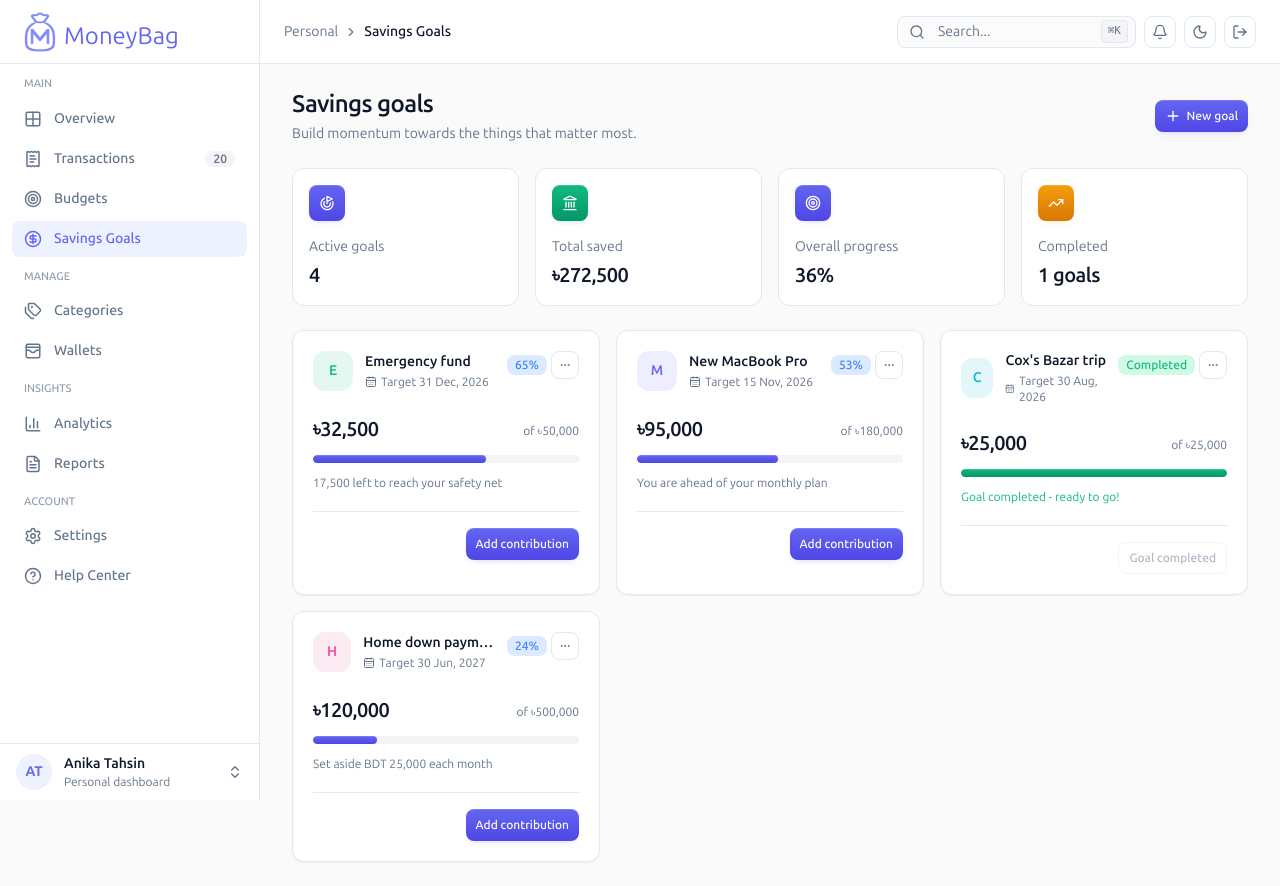
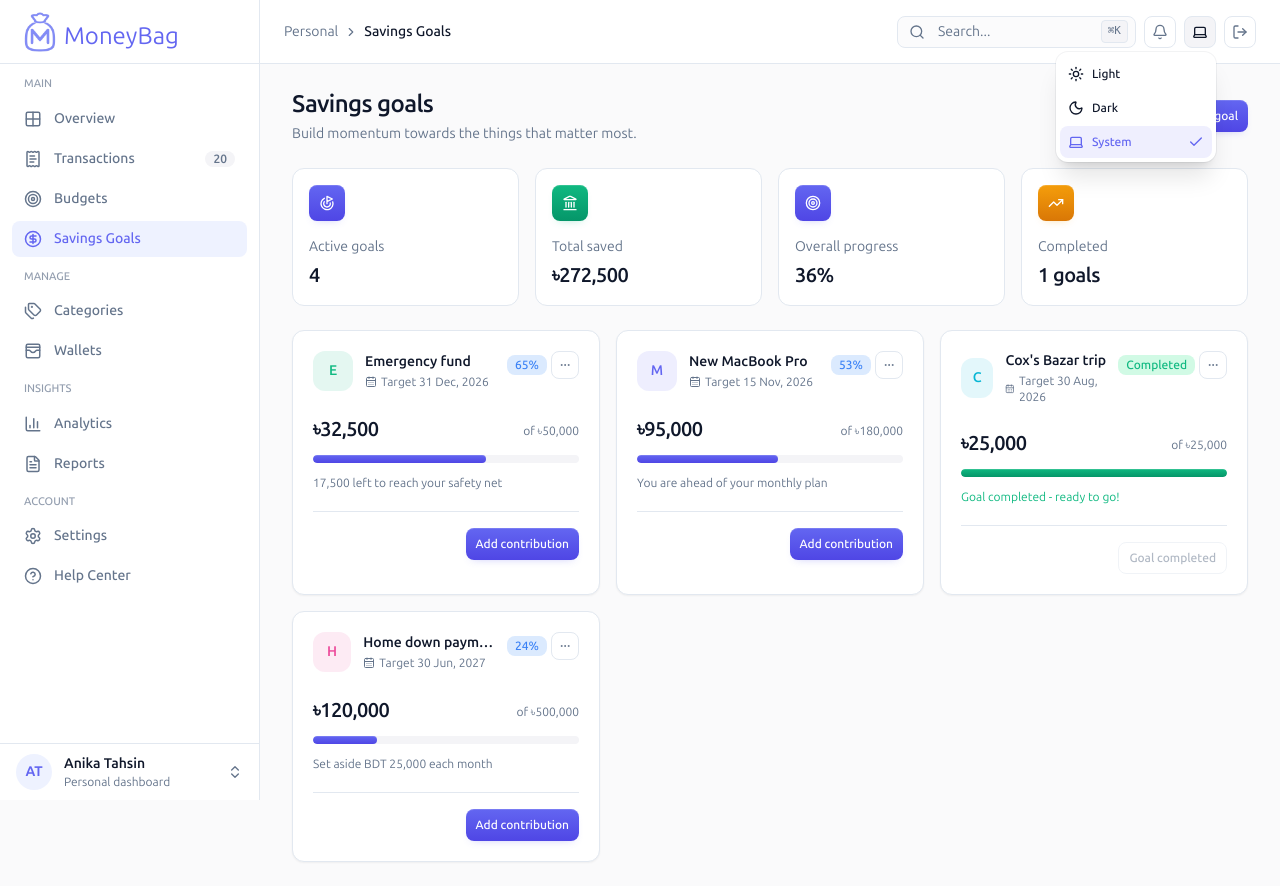
Before and after one commit to mdnuruzzamannirob/moneybag, a Next.js app: page /goals in a window 1280 px wide. Both pictures are taken after a click on the button 1200 px from the left and 31 px from the top of the page. Built offline with nearby package versions, Linux system fonts and the light colour scheme.

Commit message:
feat: implement theme selection in Topbar with dynamic icon display

```diff
--- a/src/components/layout/Topbar.tsx
+++ b/src/components/layout/Topbar.tsx
@@ -1,5 +1,5 @@
-import { useTheme } from '@/providers/theme-provider';
-import { Bell, Link, LogOut, Menu, Moon, Search, Sun } from 'lucide-react';
+import { useTheme, type Theme } from '@/providers/theme-provider';
+import { Bell, Check, Laptop, Link, LogOut, Menu, Moon, Search, Sun } from 'lucide-react';
 import { usePathname, useRouter } from 'next/navigation';
 import { useEffect, useRef, useState } from 'react';
 import {
@@ -14,6 +14,17 @@ import {
 import { Dialog, DialogContent, DialogDescription, DialogHeader, DialogTitle } from '../ui/dialog';
 import { NavSection } from './DashboardShell';
 import { wallets } from '@/components/user/wallet-data';
+import { cn } from '@/lib/utils';
+
+const themeOptions = [
+  { icon: Sun, label: 'Light', value: 'light' },
+  { icon: Moon, label: 'Dark', value: 'dark' },
+  { icon: Laptop, label: 'System', value: 'system' },
+] as const satisfies readonly {
+  icon: typeof Sun;
+  label: string;
+  value: Theme;
+}[];
 
 export default function Topbar({
   onMenuClick,
@@ -24,12 +35,13 @@ export default function Topbar({
   showAddButton: boolean;
   sections: NavSection[];
 }) {
-  const { resolvedTheme, toggleTheme } = useTheme();
+  const { setTheme, theme } = useTheme();
   const router = useRouter();
   const pathname = usePathname();
   const [searchOpen, setSearchOpen] = useState(false);
   const [query, setQuery] = useState('');
   const [logoutOpen, setLogoutOpen] = useState(false);
+  const [themeMenuOpen, setThemeMenuOpen] = useState(false);
   const inputRef = useRef<HTMLInputElement>(null);
   const items = sections.flatMap((section) =>
     section.items.map((item) => ({ ...item, section: section.label })),
@@ -73,6 +85,8 @@ export default function Topbar({
     ? [base, { href: '/wallets', label: 'Wallets' }, { label: wallet.name }]
     : [base, { label: active?.label || 'Dashboard' }];
   const currentLabel = wallet?.name ?? active?.label ?? 'Dashboard';
+  const selectedTheme = themeOptions.find((option) => option.value === theme) ?? themeOptions[2];
+  const ThemeIcon = selectedTheme.icon;
   const notifications = [
     {
       title: 'Budget reminder',
@@ -230,9 +244,43 @@ export default function Topbar({
           </div>
         </AppPopover>
 
-        <AppButton aria-label="Theme" onClick={toggleTheme} size="icon-sm" tone="secondary">
-          {resolvedTheme === 'dark' ? <Sun className="size-4" /> : <Moon className="size-4" />}
-        </AppButton>
+        <AppPopover
+          align="end"
+          contentClassName="w-40 gap-0 p-1"
+          onOpenChange={setThemeMenuOpen}
+          open={themeMenuOpen}
+
+          trigger={
+            <AppButton aria-label={`Theme: ${selectedTheme.label}`} size="icon-sm" tone="secondary">
+              <ThemeIcon className="size-4" />
+            </AppButton>
+          }
+        >
+          <div className="mt-0.5 space-y-0.5">
+            {themeOptions.map(({ icon: Icon, label, value }) => {
+              const selected = theme === value;
+              return (
+                <button
+                  aria-pressed={selected}
+                  className={cn(
+                    'flex h-8 w-full items-center gap-2 rounded-md px-2 text-left text-xs font-medium transition-colors hover:bg-muted',
+                    selected && 'bg-primary/10 text-primary hover:bg-primary/10',
+                  )}
+                  key={value}
+                  onClick={() => {
+                    setTheme(value);
+                    setThemeMenuOpen(false);
+                  }}
+                  type="button"
+                >
+                  <Icon className="size-4 shrink-0" />
+                  <span className="min-w-0 flex-1 truncate">{label}</span>
+                  {selected ? <Check className="size-4 shrink-0" /> : null}
+                </button>
+              );
+            })}
+          </div>
+        </AppPopover>
         <AppButton
           aria-label="Log out"
           onClick={() => setLogoutOpen(true)}
```
